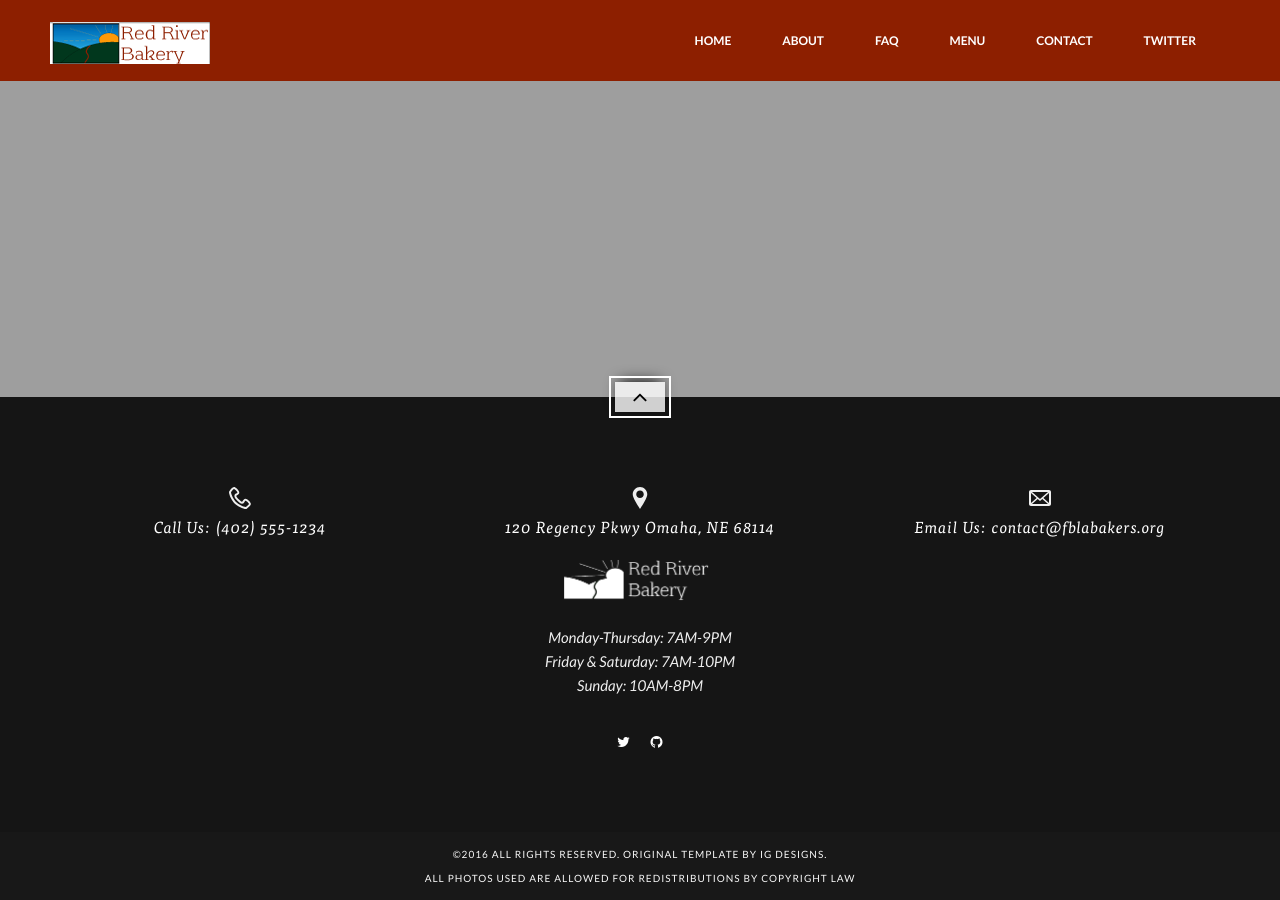
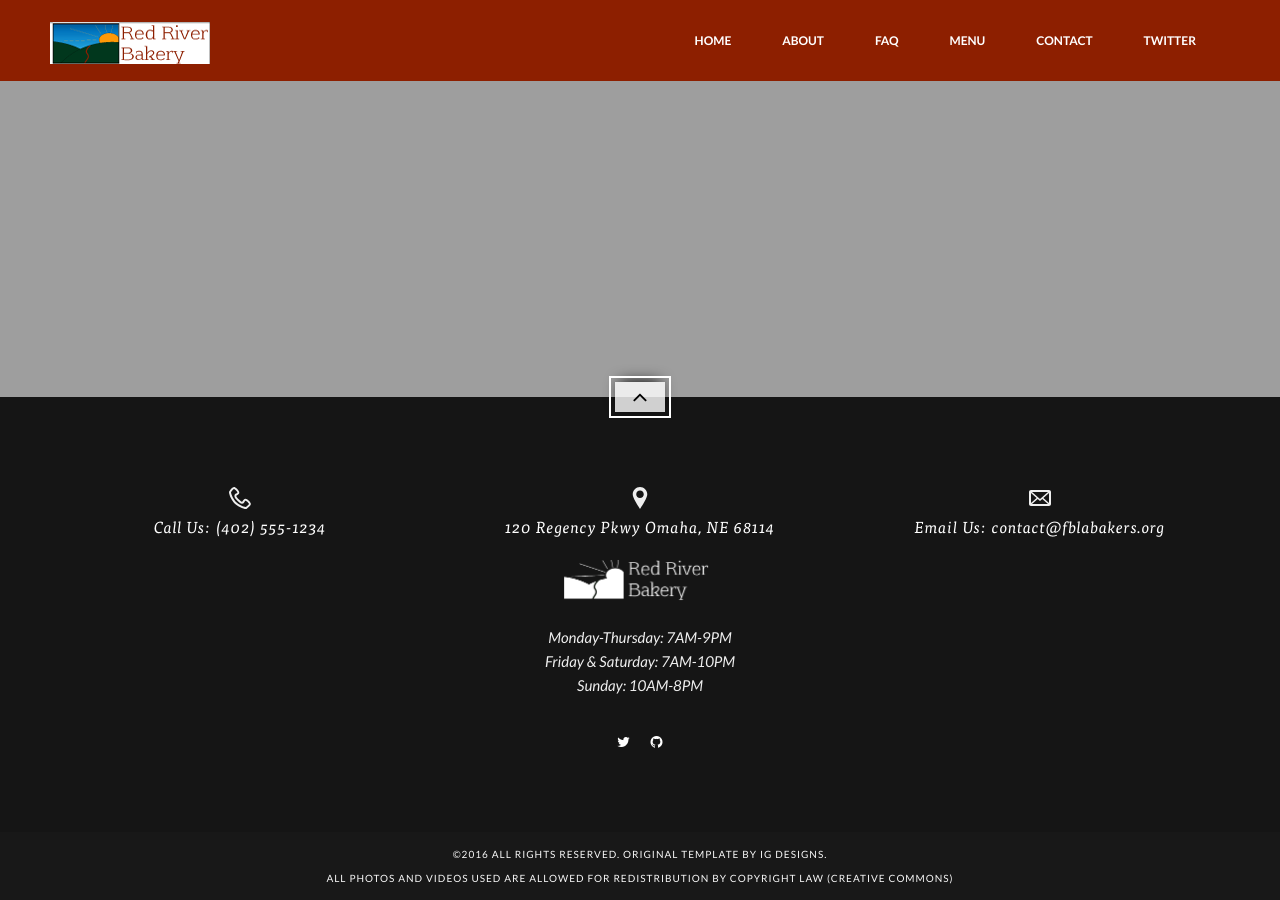
Before and after one commit to fblabake/fblabake.github.io, a Jekyll site: the page built from index.html, in a window 1280 px wide and 900 px high, scrolled down 4548 px. Built offline with Jekyll 4.4.1, drawn with Linux system fonts in a browser that asks for light colours.

Commit message:
Update footer.html

```diff
--- a/_includes/footer.html
+++ b/_includes/footer.html
@@ -68,7 +68,7 @@
 
         <div class="footer-down">
             <div class="container">
-                <div class="sixteen columns">&copy;{{ site.time | date: "%Y" }} ALL RIGHTS RESERVED. ORIGINAL TEMPLATE BY IG DESIGNS.<br>ALL PHOTOS USED ARE ALLOWED FOR REDISTRIBUTIONS BY COPYRIGHT LAW</div>
+                <div class="sixteen columns">&copy;{{ site.time | date: "%Y" }} ALL RIGHTS RESERVED. ORIGINAL TEMPLATE BY IG DESIGNS.<br>ALL PHOTOS AND VIDEOS USED ARE ALLOWED FOR REDISTRIBUTION BY COPYRIGHT LAW (CREATIVE COMMONS)</div>
             </div>
         </div>
     </div>
```
